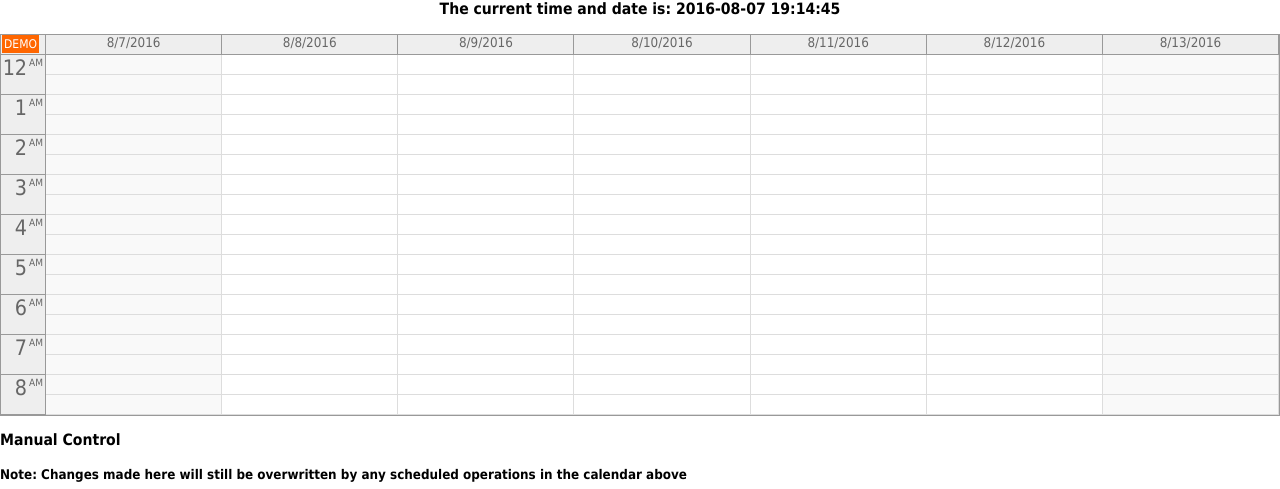
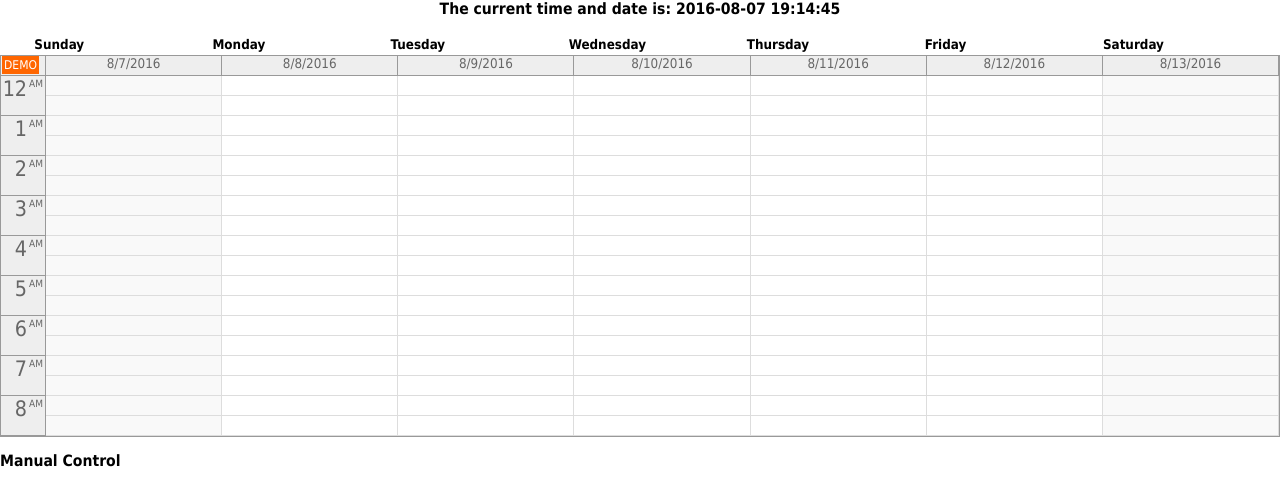
Before and after one commit to fowie/PiCoolerControl, a PHP site: page / in a window 1280 px wide. Shown: the top 489 px of the page. Run offline with PHP 8.4, Linux system fonts and the light colour scheme; data that the repository does not hold is empty.

Commit message:
Added day of week header

```diff
--- a/http/index.php
+++ b/http/index.php
@@ -202,7 +202,18 @@ function addEventHandlers(dp) {
 //provide buttons for changing each relay
 
 ?>
-
+<table width="100%" style="font-weight: bold; font-size: 125%;">
+	<tr width="100%">
+		<td width="2%">&nbsp;</td>
+		<td width="12%">Sunday</td>
+		<td width="12%">Monday</td>
+		<td width="12%">Tuesday</td>
+		<td width="12%">Wednesday</td>
+		<td width="12%">Thursday</td>
+		<td width="12%">Friday</td>
+		<td width="12%">Saturday</td>
+	</tr>
+</table>
 <div id="dpWeek"></div>
 <script type="text/javascript">
 
```
